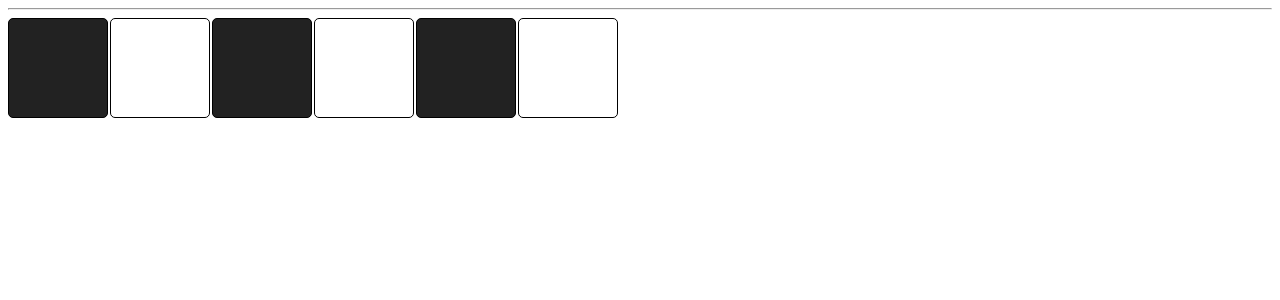
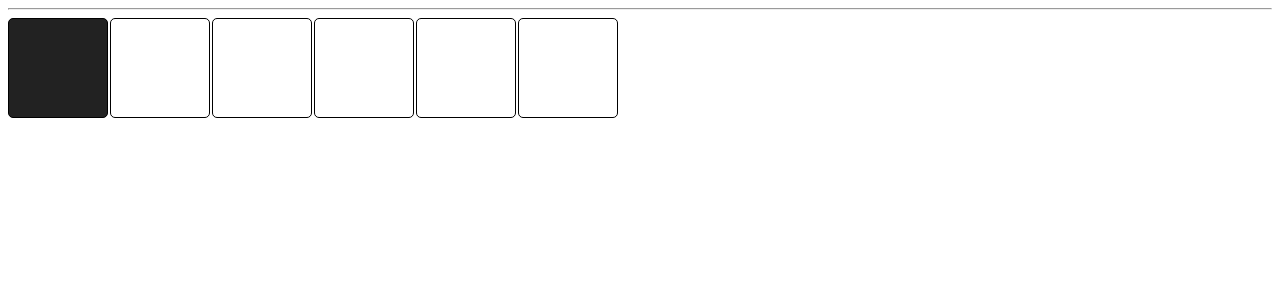
Before and after one commit to KingWahid/Learn-react-basic, a React (Vite) app: page / in a window 1280 px wide. Shown: the top 300 px of the page. Built offline with nearby package versions, Linux system fonts and the light colour scheme.

Commit message:
Learn local state

```diff
--- a/src/BasicPraktik/BoxesPractice/Boxi.jsx
+++ b/src/BasicPraktik/BoxesPractice/Boxi.jsx
@@ -1,10 +1,16 @@
-import React from 'react'
+import React, { useState } from 'react'
 
 export default function Boxi(props) {
+  const [isOn, setIsOn] = useState(props.on)
+
   const styles = {
-    backgroundColor: props.on ? "#222222" : "none"
+    backgroundColor: isOn ? "#222222" : "transparant"
+  }
+
+  function toggleOn(){
+    setIsOn(prevState => !prevState)
   }
   return (
-    <div style={styles} className='box'></div>
+    <div style={styles} className='box' onClick={toggleOn}></div>
   )
 }
--- a/src/BasicPraktik/BoxesPractice/boxes.js
+++ b/src/BasicPraktik/BoxesPractice/boxes.js
@@ -9,7 +9,7 @@ export default [
     },
     {
         id: 3,
-        on: true
+        on: false
     },
     {
         id: 4,
@@ -17,12 +17,10 @@ export default [
     },
     {
         id: 5,
-        on: true
+        on: false
     },
     {
         id: 6,
         on: false
     },
-
-
 ]
```
